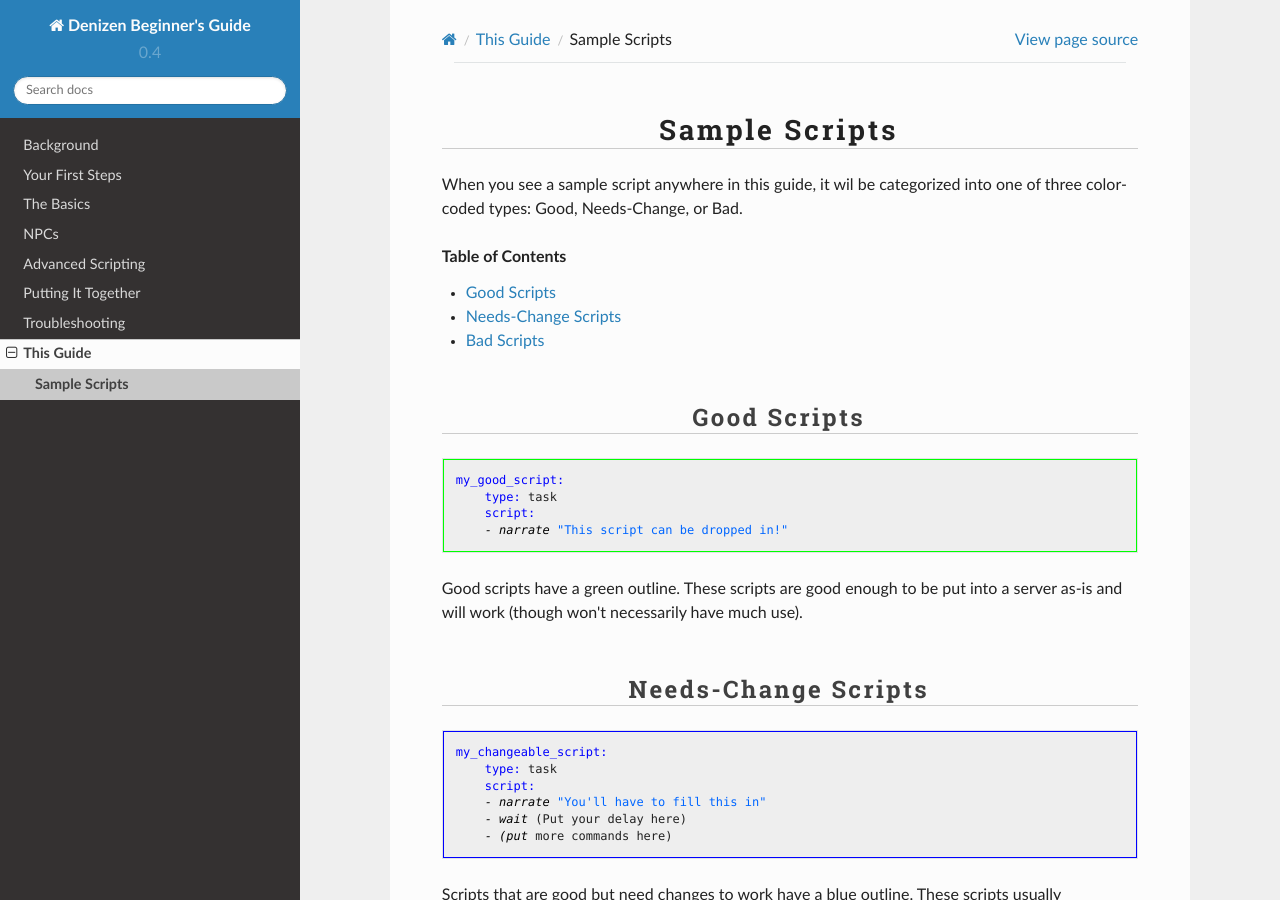
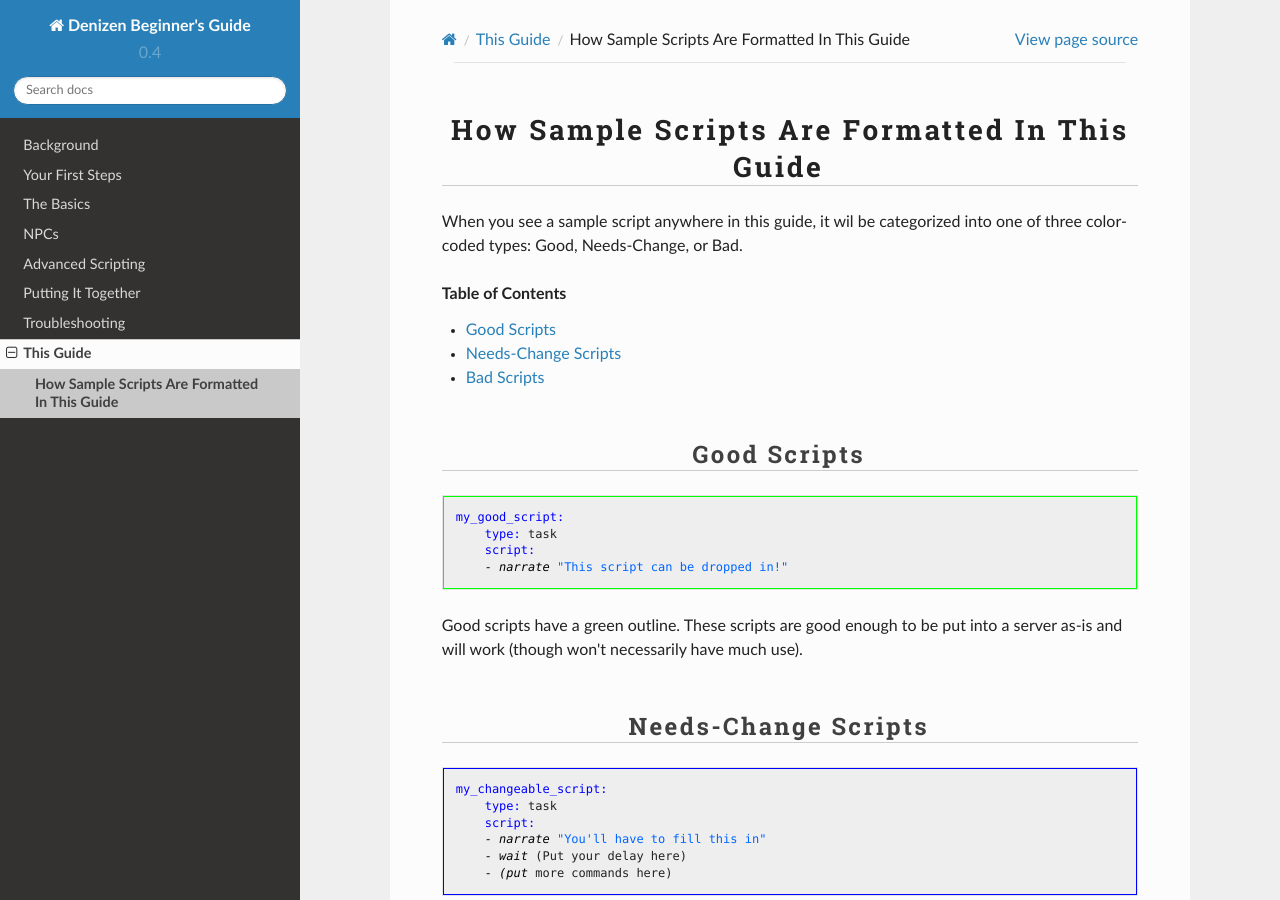
Before and after one commit to DenizenScript/Denizen-Beginners-Guide, a Sphinx documentation site: the page built from source/guides/this-guide/sample-scripts.md, in a window 1280 px wide and 900 px high. Built offline with Sphinx 7.4.7 and the Read the Docs theme 2.0.0, drawn with Linux system fonts in a browser that asks for light colours.

Commit message:
cleaner name for sample-scripts page

```diff
--- a/source/guides/this-guide/sample-scripts.md
+++ b/source/guides/this-guide/sample-scripts.md
@@ -1,5 +1,5 @@
-Sample Scripts
---------------
+How Sample Scripts Are Formatted In This Guide
+----------------------------------------------
 
 When you see a sample script anywhere in this guide, it wil be categorized into one of three color-coded types: Good, Needs-Change, or Bad.
 
```
